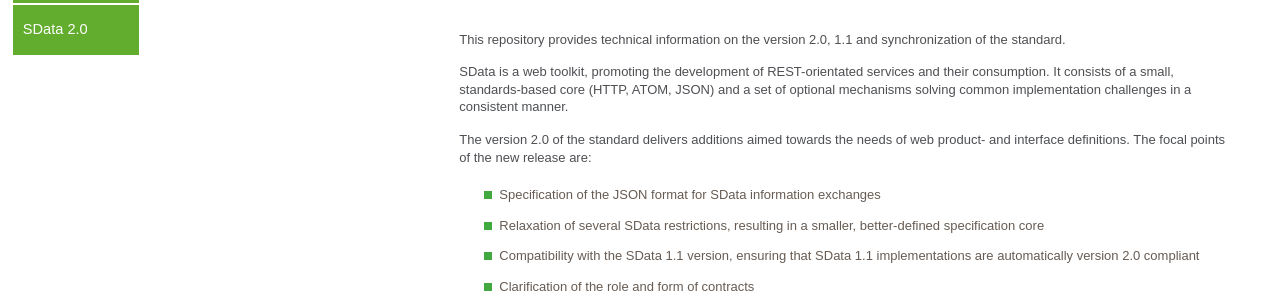
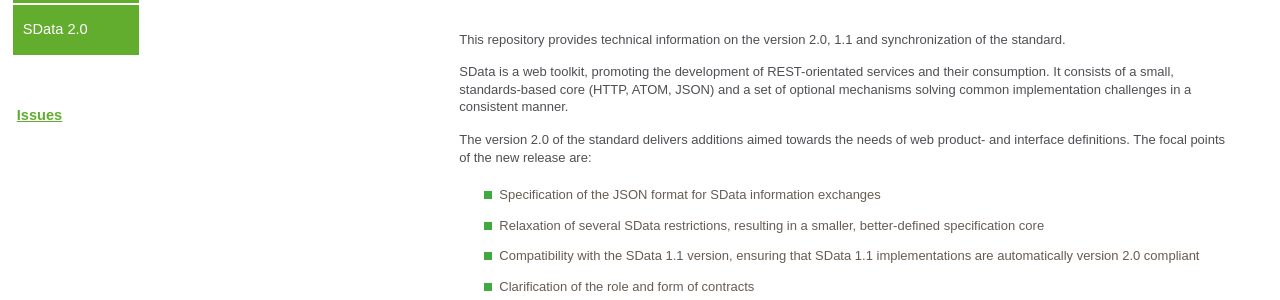
Before and after one commit to kaqa/SData-2.0, a Jekyll site: the page built from index.md, in a window 1280 px wide. Shown: the part 323-623 px from the top of the page. Built offline with Jekyll 4.4.1, drawn with Linux system fonts in a browser that asks for light colours.

Commit message:
added issues link to top navigation

```diff
--- a/_includes/sidebar.html
+++ b/_includes/sidebar.html
@@ -29,7 +29,7 @@ $(document).ready(function(){
 });
 </script>
 
-{% assign categories = "home|core|sync|sdata-20" | split: "|" %}
+{% assign categories = "home|core|sync|sdata-20|issues" | split: "|" %}
 
 <ul class="top-nav">
 	<li class="{% if page.group == 'home' %}active{% endif %}">
@@ -44,6 +44,7 @@ $(document).ready(function(){
 	<li class="{% if page.group == 'sdata-20' %}active{% endif %}">
 		<a id="sdata-20" class="{% if page.group == 'sdata-20' %}active{% endif %}" href="{{site.baseurl}}/pages/20/01-0000/">SData 2.0</a>
 	</li>
+	<a id="issues" href="https://github.com/Sage/SData-2.0/issues">Issues</a>
 </ul>
 
 {% for category in categories %}
--- a/css/sidebar.css
+++ b/css/sidebar.css
@@ -64,3 +64,6 @@ ul.top-nav a.active#core, ul.top-nav a.active#sync, ul.top-nav a.active#sdata-20
 ul.top-nav a.active, ul.top-nav a:hover {background-position: 95% 16px !important;}
 ul.top-nav li {width: 69%;}
 ul.top-nav li.active {width: 100%;}
+
+ul.top-nav a#issues {float: left;font-weight: bold;text-decoration: underline;padding-top: 50px;padding-left: 4px;}
+ul.top-nav a#issues:hover{color:#39845a;}
```
